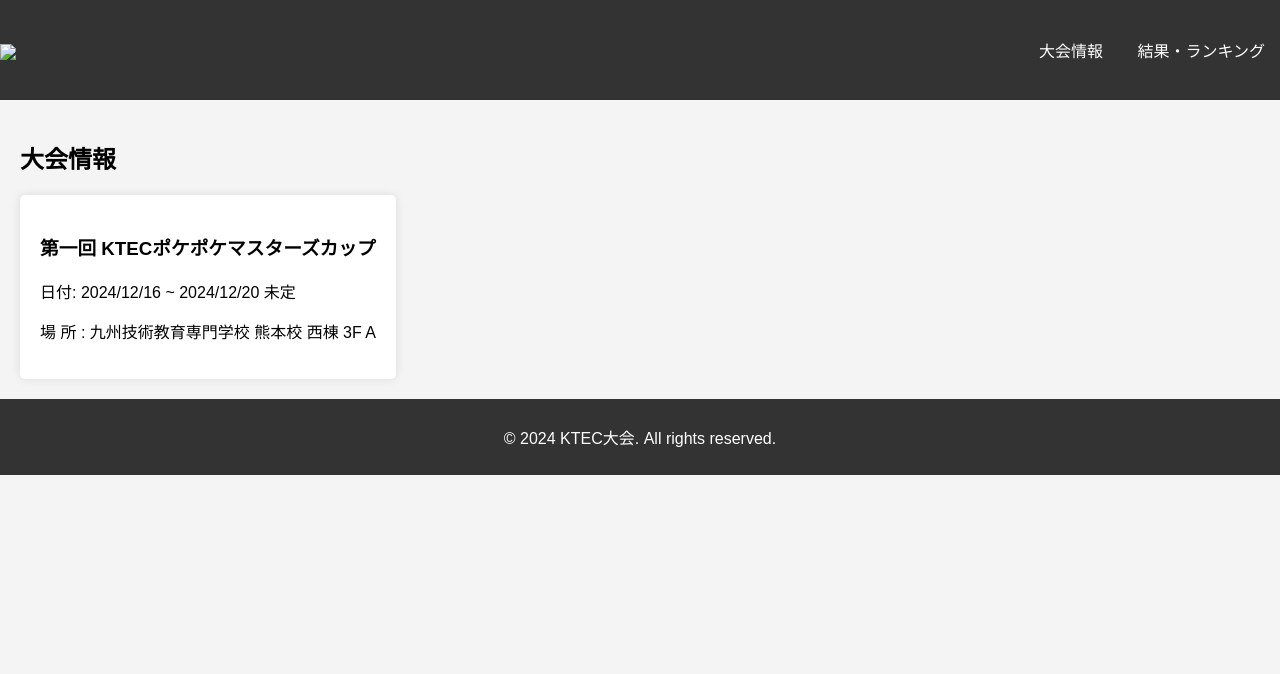
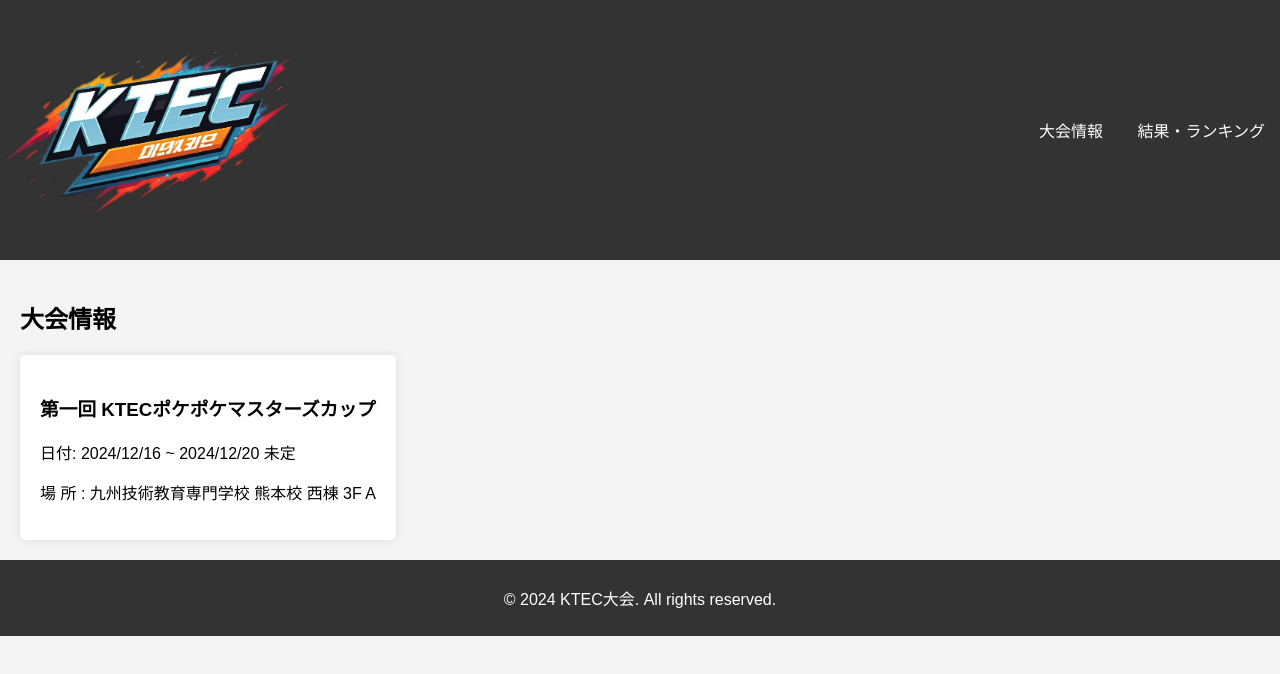
Before and after one commit to ktectournament/KTECtournament, a plain HTML site: page index.html in a window 1280 px wide. Drawn offline with Linux system fonts and the light colour scheme.

Commit message:
Update index.html

```diff
--- a/index.html
+++ b/index.html
@@ -9,7 +9,7 @@
 <body>
     <header>
         <div class="logo">
-            <h1><img src="images/logo.png" width="300"></h1>
+            <h1><img src="modules/images/logo.png" width="300"></h1>
         </div>
         <nav>
             <ul>
```
